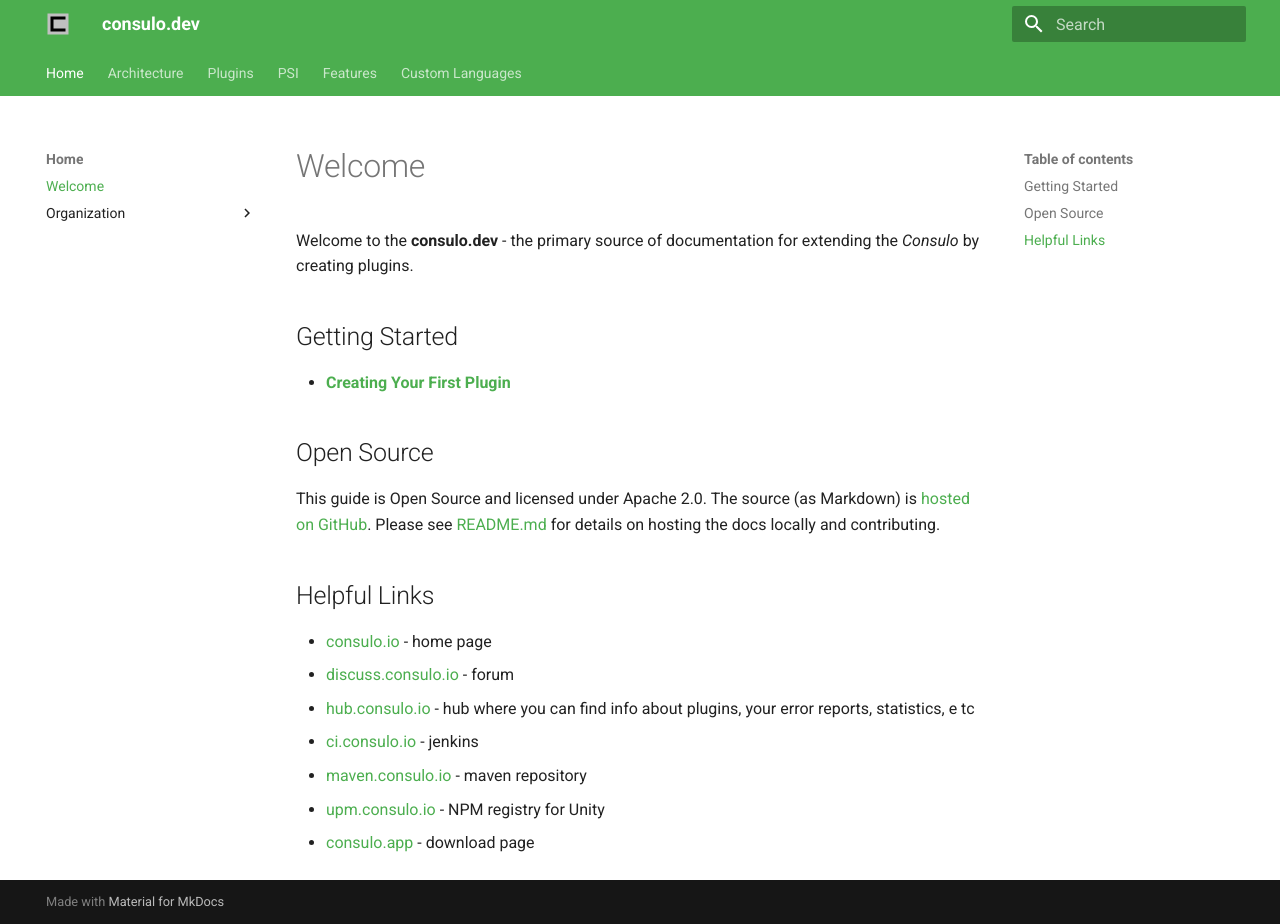
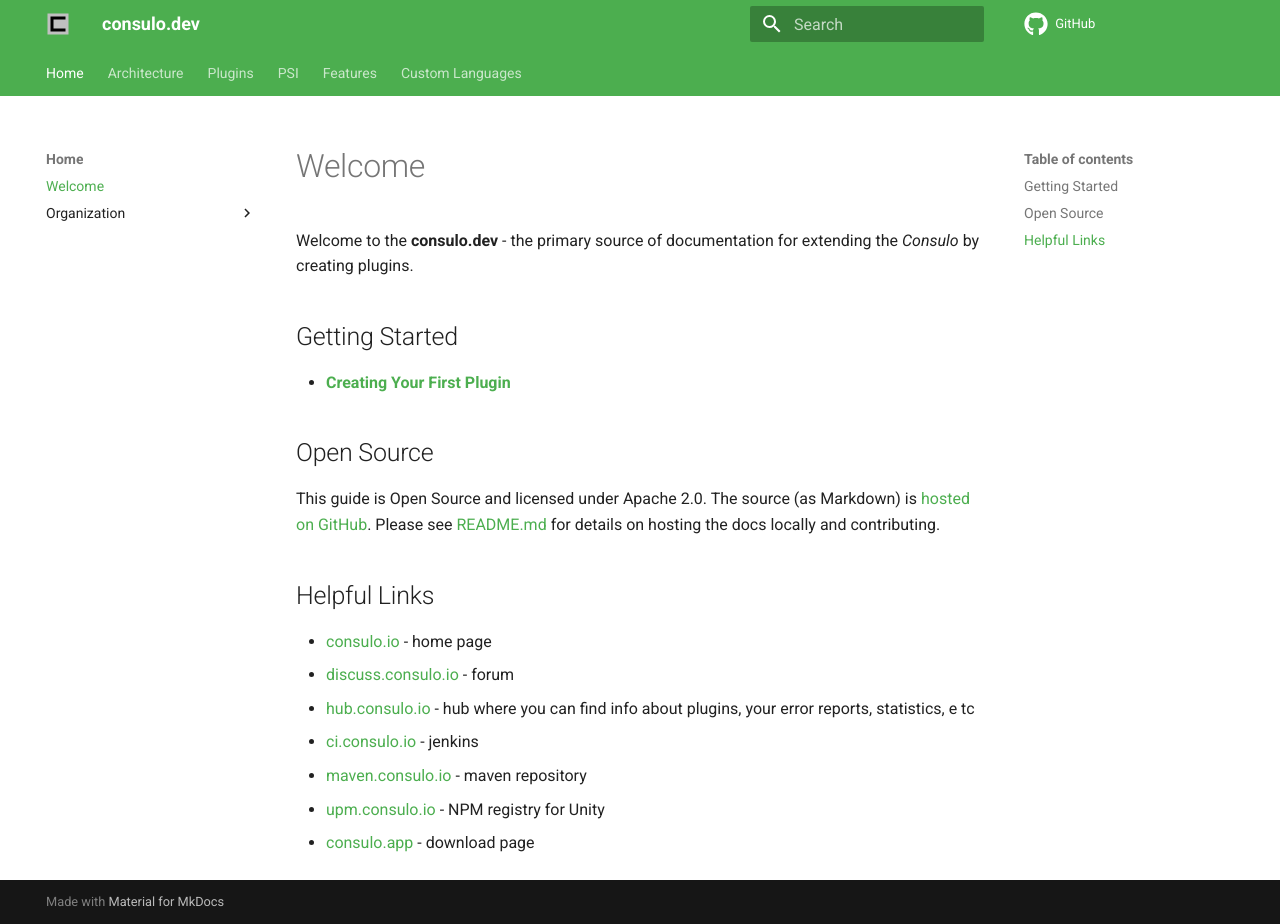
Before and after one commit to consulo/consulo-dev.github.io, an MkDocs documentation site: the page built from docs/index.md, in a window 1280 px wide and 924 px high. Built offline with MkDocs 1.6.1 and Material for MkDocs 9.7.7, drawn with Linux system fonts in a browser that asks for light colours; comment, search, counter and statistics services are not loaded.

Commit message:
add repo url

```diff
--- a/mkdocs.yml
+++ b/mkdocs.yml
@@ -1,7 +1,10 @@
 site_name: consulo.dev
+repo_url: https://github.com/consulo/consulo-dev.github.io
 theme:
   name: material
   favicon: art/icon16.svg
+  icon:
+    repo: fontawesome/brands/github
   logo: art/icon16.svg
   palette:
     primary: green
```
